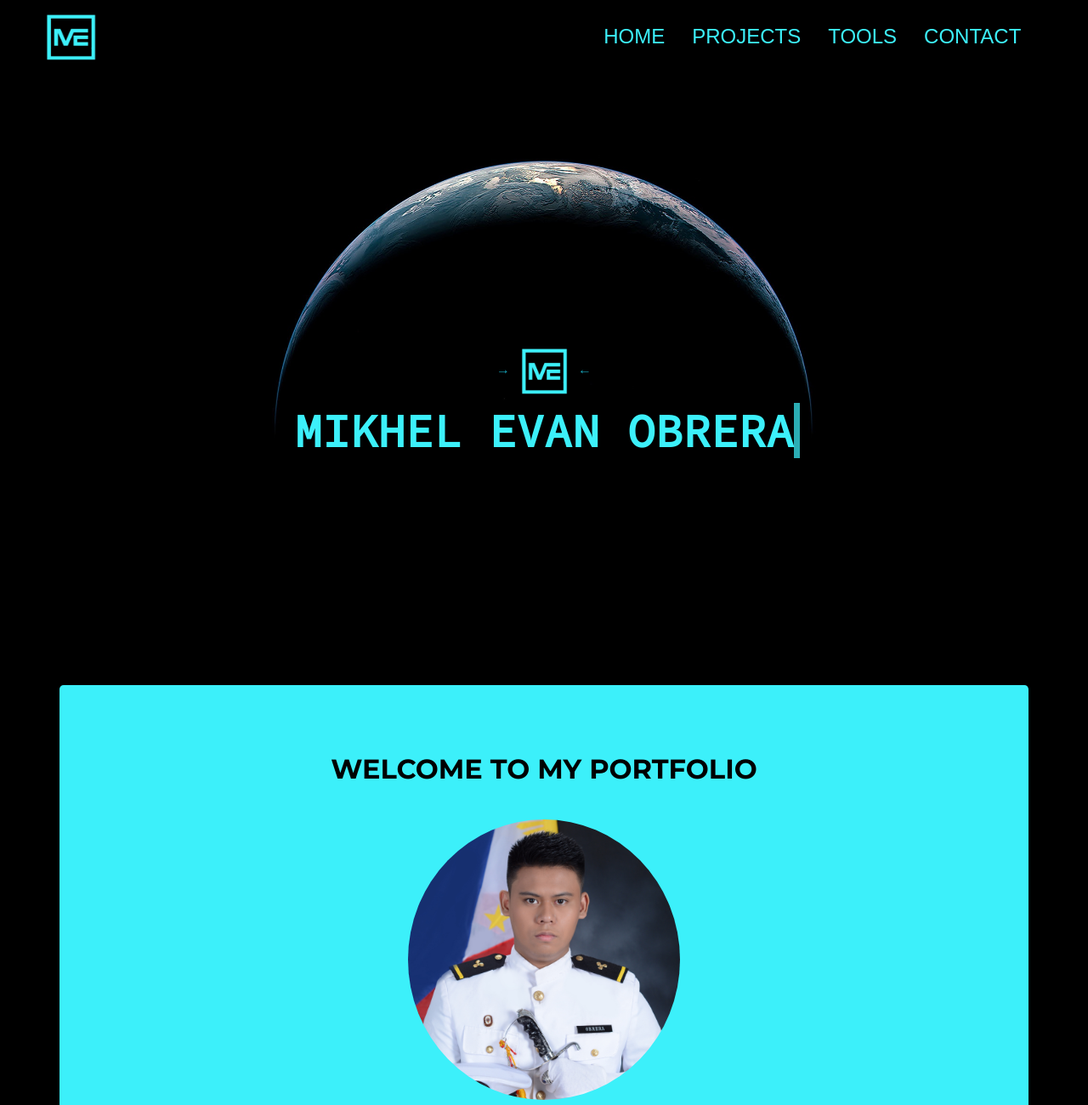
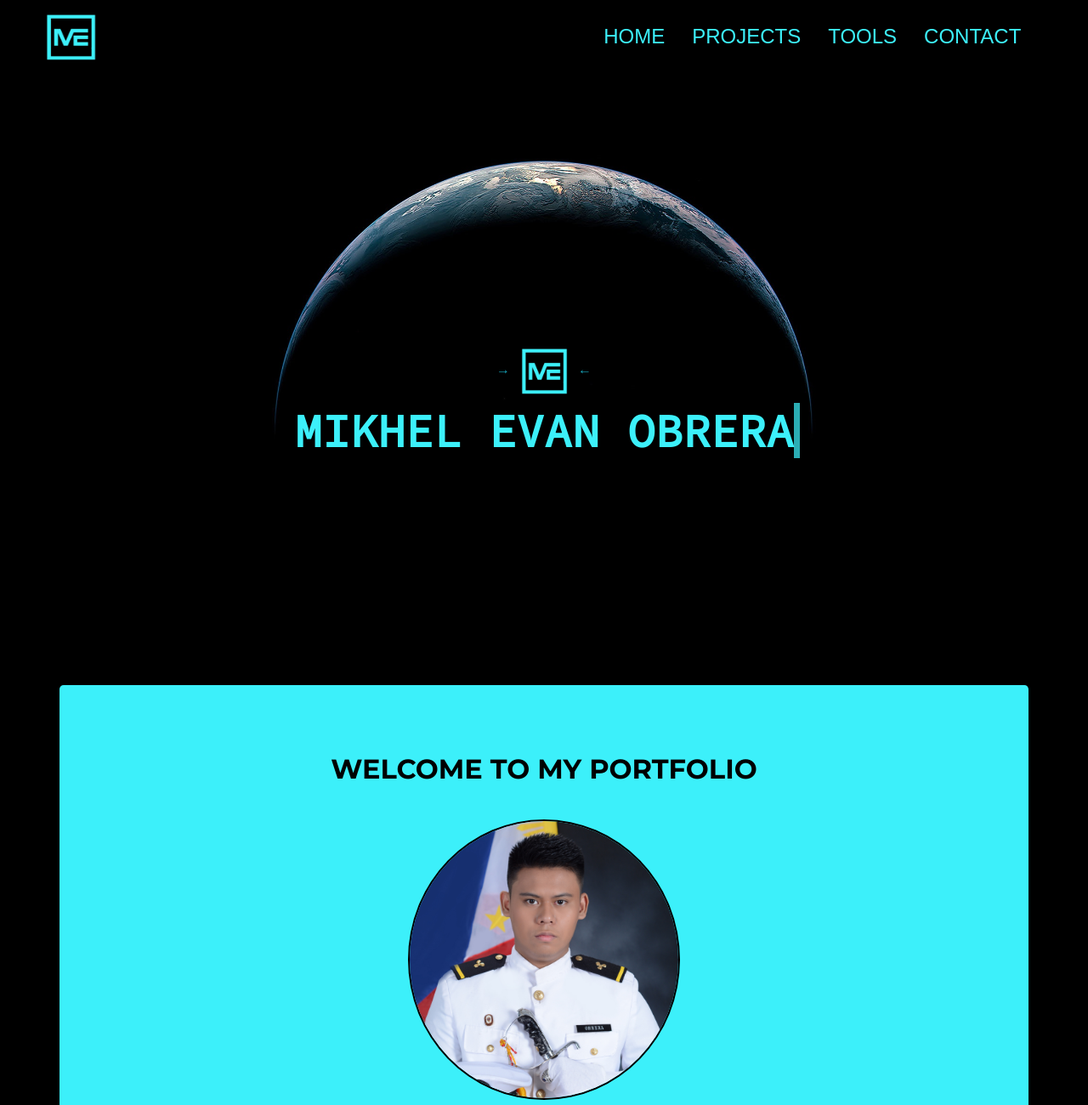
Before and after one commit to uL1ma1226/portfolio-obrera, a plain HTML site: page index.html in a window 1280 px wide. Shown: the top 1300 px of the page at 85% size. Drawn offline with nearby package versions, Linux system fonts and the light colour scheme; a web font is replaced by a local one.

Commit message:
updated bg image and border

```diff
--- a/style.css
+++ b/style.css
@@ -32,6 +32,7 @@ body {
 	background-color: black;
 	background-size: cover;
 	display: grid;
+	background-attachment: fixed;
 }
 
 h1 {
@@ -173,6 +174,7 @@ h2 + img {
 	width: 40vh;
 	height: 40vh;
 	border-radius: 50%;
+	border: 2px solid black;
 }
 
 img + p {
```
